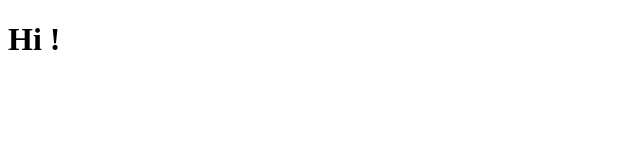
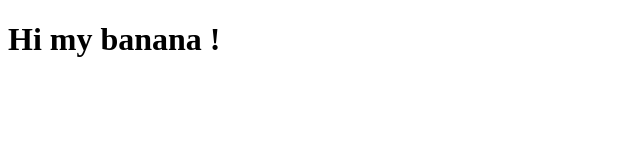
Before and after one commit to RFPIC/hello-world, a plain HTML site: page index.html in a window 1280 px wide. Shown: the whole page, without its empty margins (0-640 px from the left). Drawn offline with Linux system fonts and the light colour scheme.

Commit message:
Update index.html

```diff
--- a/index.html
+++ b/index.html
@@ -5,6 +5,6 @@
 	<meta charset="utf-8">
 </head>
 <body>
-<h1>Hi ! </h1>
+<h1>Hi my banana ! </h1>
 </body>
 </html>
```
